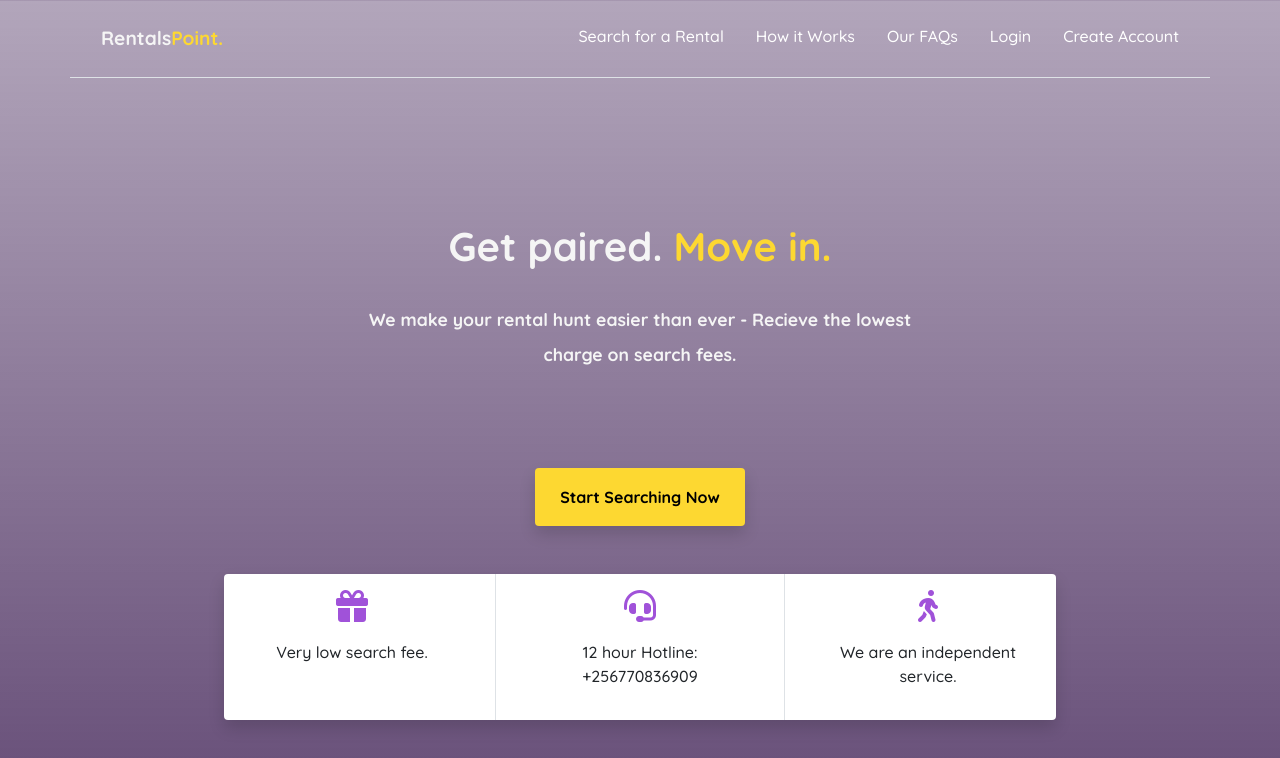
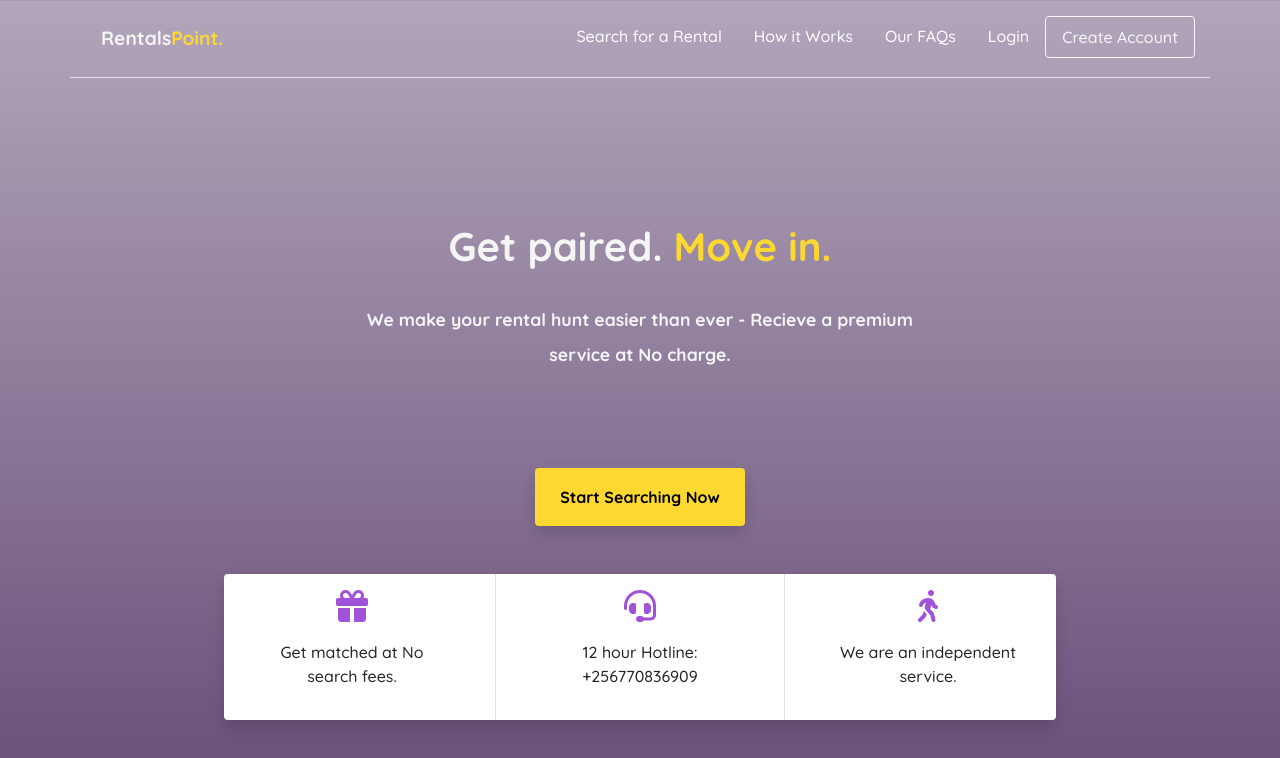
Before and after one commit to Cathella/RentalsPoint, a plain HTML site: page index.html in a window 1280 px wide. Drawn offline with nearby package versions, Linux system fonts and the light colour scheme.

Commit message:
change inner content

```diff
--- a/index.html
+++ b/index.html
@@ -17,7 +17,7 @@
         <li><a href="#" class="nav-link">How it Works</a></li>
         <li><a href="#" class="nav-link">Our FAQs</a></li>
         <li><a href="#" class="nav-link">Login</a></li>
-        <li><a href="#" class="nav-link">Create Account</a></li>
+        <li><a href="#" class="nav-link btn btn-outline-light">Create Account</a></li>
       </ul>
     </nav>
   </header>
@@ -25,7 +25,7 @@
     <div class="pb-5">
       <div class="container text-center pt-5 pb-5">
         <h1 class="mt-5 pt-5 pb-4">Get paired. <span>Move in.</span></h1>
-        <h5 class="mb-5 pb-5 w-50 mx-auto">We make your rental hunt easier than ever - Recieve the lowest charge on search fees.</h5>
+        <h5 class="mb-5 pb-5 w-50 mx-auto">We make your rental hunt easier than ever - Recieve a premium service at No charge.</h5>
         <div class="mb-5">
           <a class="btn px-4 pt-3 pb-3 shadow search" href="#">Start Searching Now</a>
         </div>
@@ -34,7 +34,7 @@
             <div class="col-md-4 border-right">
               <div class="w-75 mx-auto">
                 <i class="fas fa-gift fa-2x pt-3"></i>
-                <p class="py-3">Very low search fee.</p>
+                <p class="py-3">Get matched at No search fees.</p>
               </div>
             </div>
             <div class="col-md-4">
```
